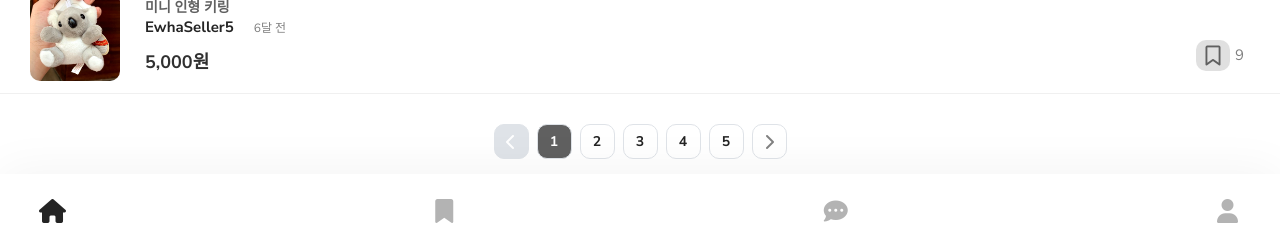
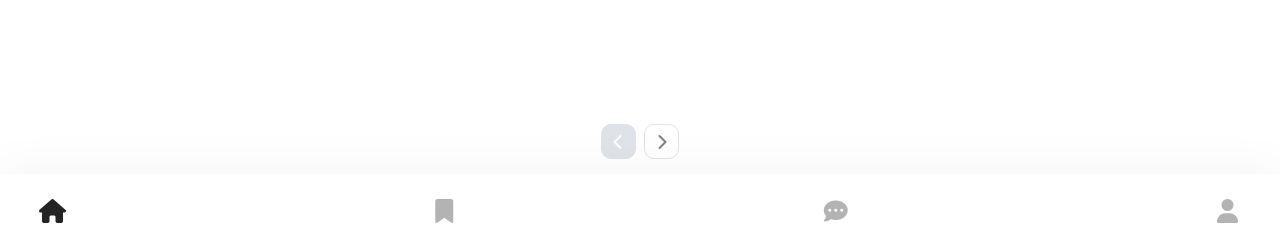
Before and after one commit to hajungIm/ong-market, a Flask app: template templates/list.html in a window 1280 px wide. Shown: the part 551-800 px from the top of the page. Run offline with Flask 3, Linux system fonts and the light colour scheme; the template is opened without the code that fills it, so the values that code supplies are empty; some libraries are stand-ins or nearby versions.

Commit message:
list, item detail, 페이지네이션 수정

```diff
--- a/templates/list.html
+++ b/templates/list.html
@@ -49,123 +49,43 @@
       <!--레이아웃 배치용-->
     </header>
 
-    <main class="list_page_box">
-      <!--서버 연동시 동일 코드 삭제하고 반복문으로 해결할 예정 -->
-      <div class="item_box1">
-        <div class="item_selection">
-          <div class="item_box1__img">
-            <img src="../static/images/item1_image.jpeg" alt="상품1" />
-          </div>
-          <div class="item_box1__info">
-            <p class="item_box1__title">원형 테이블</p>
-            <div class="item_box1__upload">
-              <p class="item_box1__seller">EwhaSeller1</p>
-              <p class="item_box1__date">2일 전</p>
+     <main class="list_page_box">
+        {% if total > 0 %}
+        <p>상품 리스트 -- 현재까지 {{ total }}개 등록됨</p>
+        <table>
+          <tr>
+            <th>상품 이름</th>
+            <th>이미지</th>
+            <th>판매자</th>
+            <th>등록일</th>
+            <th>가격</th>
+          </tr>
+          {% for key, value in datas.items() %}
+          <tr>
+            <td>{{ key }}</td>
+            <td><img src="{{ url_for('static', filename=value.img_path) }}" alt="{{ key }}" width="140" height="200" /></td>
+            <td>{{ value.seller }}</td>
+            <td>{{ value.date }}</td>
+            <td>{{ value.price }}원</td>
+          </tr>
+          {% endfor %}
+        </table>
+
+        <!-- 페이지네이션을 위한 코드 시작 -->
+        <div class="page-wrap">
+            <div class="page-nation">
+                <ul>
+                    <li>
+                    {% for i in range(page_count)%}
+                        <a href="{{url_for('view_list', page=i)}}" color="black">{{i}}</a>
+                    {% endfor %} </li>
+                </ul>
             </div>
-            <p class="item_box1__price">15,000원</p>
-          </div>
         </div>
-        <div class="item_box1__icon">
-          <div class="item_box1_like">
-            <div class="like_icon_box">
-              <i class="fa-regular fa-bookmark fa-lg"></i>
-            </div>
-            <p class="item_like_num">5</p>
-          </div>
-        </div>
-      </div>
-      <div class="item_box1">
-        <div class="item_selection">
-          <div class="item_box1__img">
-            <img src="../static/images/item2_image.jpeg" alt="상품2" />
-          </div>
-          <div class="item_box1__info">
-            <p class="item_box1__title">미니멀 스탠드</p>
-            <div class="item_box1__upload">
-              <p class="item_box1__seller">EwhaSeller2</p>
-              <p class="item_box1__date">6일 전</p>
-            </div>
-            <p class="item_box1__price">25,000원</p>
-          </div>
-        </div>
-        <div class="item_box1__icon">
-          <div class="item_box1_like">
-            <div class="like_icon_box">
-              <i class="fa-regular fa-bookmark fa-lg"></i>
-            </div>
-            <p class="item_like_num">4</p>
-          </div>
-        </div>
-      </div>
-      <div class="item_box1">
-        <div class="item_selection">
-          <div class="item_box1__img">
-            <img src="../static/images/item3_image.png" alt="상품3" />
-          </div>
-          <div class="item_box1__info">
-            <p class="item_box1__title">운동화</p>
-            <div class="item_box1__upload">
-              <p class="item_box1__seller">EwhaSeller3</p>
-              <p class="item_box1__date">1달 전</p>
-            </div>
-            <p class="item_box1__price">35,000원</p>
-          </div>
-        </div>
-        <div class="item_box1__icon">
-          <div class="item_box1_like">
-            <div class="like_icon_box">
-              <i class="fa-regular fa-bookmark fa-lg"></i>
-            </div>
-            <p class="item_like_num">7</p>
-          </div>
-        </div>
-      </div>
-      <div class="item_box1">
-        <div class="item_selection">
-          <div class="item_box1__img">
-            <img src="../static/images/item4_image.jpeg" alt="상품4" />
-          </div>
-          <div class="item_box1__info">
-            <p class="item_box1__title">미니멀 책상</p>
-            <div class="item_box1__upload">
-              <p class="item_box1__seller">EwhaSeller4</p>
-              <p class="item_box1__date">4달 전</p>
-            </div>
-            <p class="item_box1__price">30,000원</p>
-          </div>
-        </div>
-        <div class="item_box1__icon">
-          <div class="item_box1_like">
-            <div class="like_icon_box">
-              <i class="fa-regular fa-bookmark fa-lg"></i>
-            </div>
-            <p class="item_like_num">2</p>
-          </div>
-        </div>
-      </div>
-      <div class="item_box1">
-        <div class="item_selection">
-          <div class="item_box1__img">
-            <img src="../static/images/item5_image.png" alt="상품5" />
-          </div>
-          <div class="item_box1__info">
-            <p class="item_box1__title">미니 인형 키링</p>
-            <div class="item_box1__upload">
-              <p class="item_box1__seller">EwhaSeller5</p>
-              <p class="item_box1__date">6달 전</p>
-            </div>
-            <p class="item_box1__price">5,000원</p>
-          </div>
-        </div>
-        <div class="item_box1__icon">
-          <div class="item_box1_like">
-            <div class="like_icon_box">
-              <i class="fa-regular fa-bookmark fa-lg"></i>
-            </div>
-            <p class="item_like_num">9</p>
-          </div>
-        </div>
-      </div>
+
+        {% else %}
+        <p>등록된 상품이 없습니다.</p>
+        {% endif %}
 
       {% include 'pagination.html' %}
     </main>
--- a/templates/pagination.html
+++ b/templates/pagination.html
@@ -1,21 +1,53 @@
 <div class="pagination">
   <ul class="pagination_list">
     <li class="disabledBg pagination_box">
-      <a href="#"
+      <a href="{{ url_for('list', page=page-1) }}"
         ><i class="fa-solid fa-chevron-left" style="color: #ffffff"></i
       ></a>
     </li>
-    <li class="page_current pagination_box">
-      <a href="#" class="page_num">1</a>
-    </li>
-    <li class="pagination_box"><a href="#" class="page_num">2</a></li>
-    <li class="pagination_box"><a href="#" class="page_num">3</a></li>
-    <li class="pagination_box"><a href="#" class="page_num">4</a></li>
-    <li class="pagination_box"><a href="#" class="page_num">5</a></li>
+    {% for i in range(1, total_pages + 1) %}
+      <li class="pagination_box{% if i == page %} page_current{% endif %}">
+        <a href="{{ url_for('list', page=i) }}" class="page_num">{{ i }}</a>
+      </li>
+    {% endfor %}
     <li class="pagination_box">
-      <a href="#"
+      <a href="{{ url_for('list', page=page+1) }}"
         ><i class="fa-solid fa-chevron-right" style="color: var(--gray)"></i
       ></a>
     </li>
   </ul>
 </div>
+
+
+<style>
+    .pagination_list {
+    list-style: none;
+  }
+
+    .page-wrap{
+     text-align: center;
+     font-size: 0;
+    }
+    .page-nation{
+     display: flex;
+     justify-content: center;
+     align-items: center;
+     margin-top: 20px;
+    }
+    .page-nation a{
+     display: block;
+     margin: 0 3px;
+     float: left;
+     border: 1px solid #e6e6e6;
+     width: 28px;
+     height: 28px;
+     line-height: 28px;
+     text-align: center;
+     background-color: #fff;
+     font-size: 13px;
+     color: black;
+     text-decoration: none;
+     font-weight:bold;
+    }
+
+</style>
```
Also changed, not shown: templates/item_detail.html (+9 -12 lines), 1 other file.
